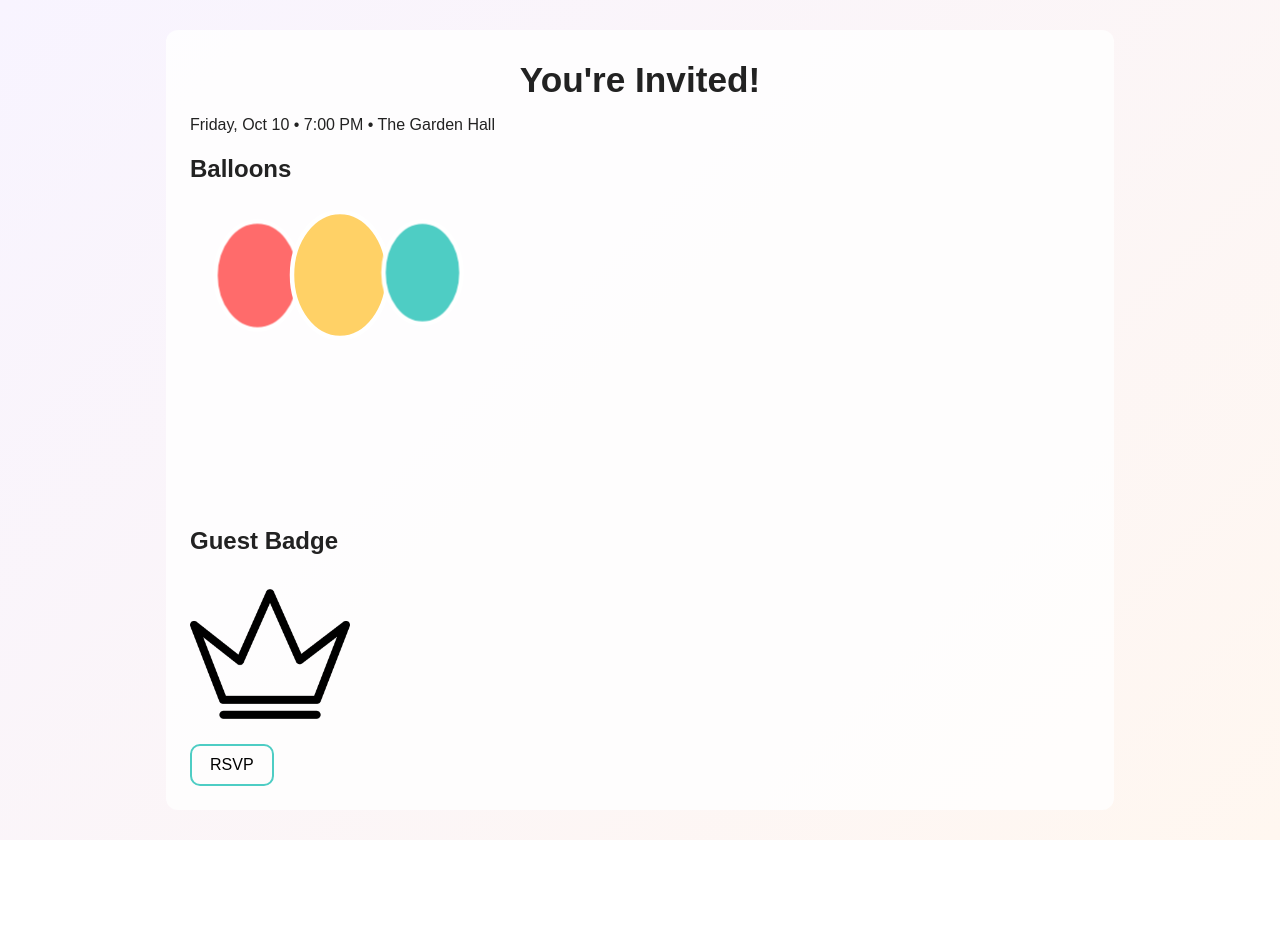
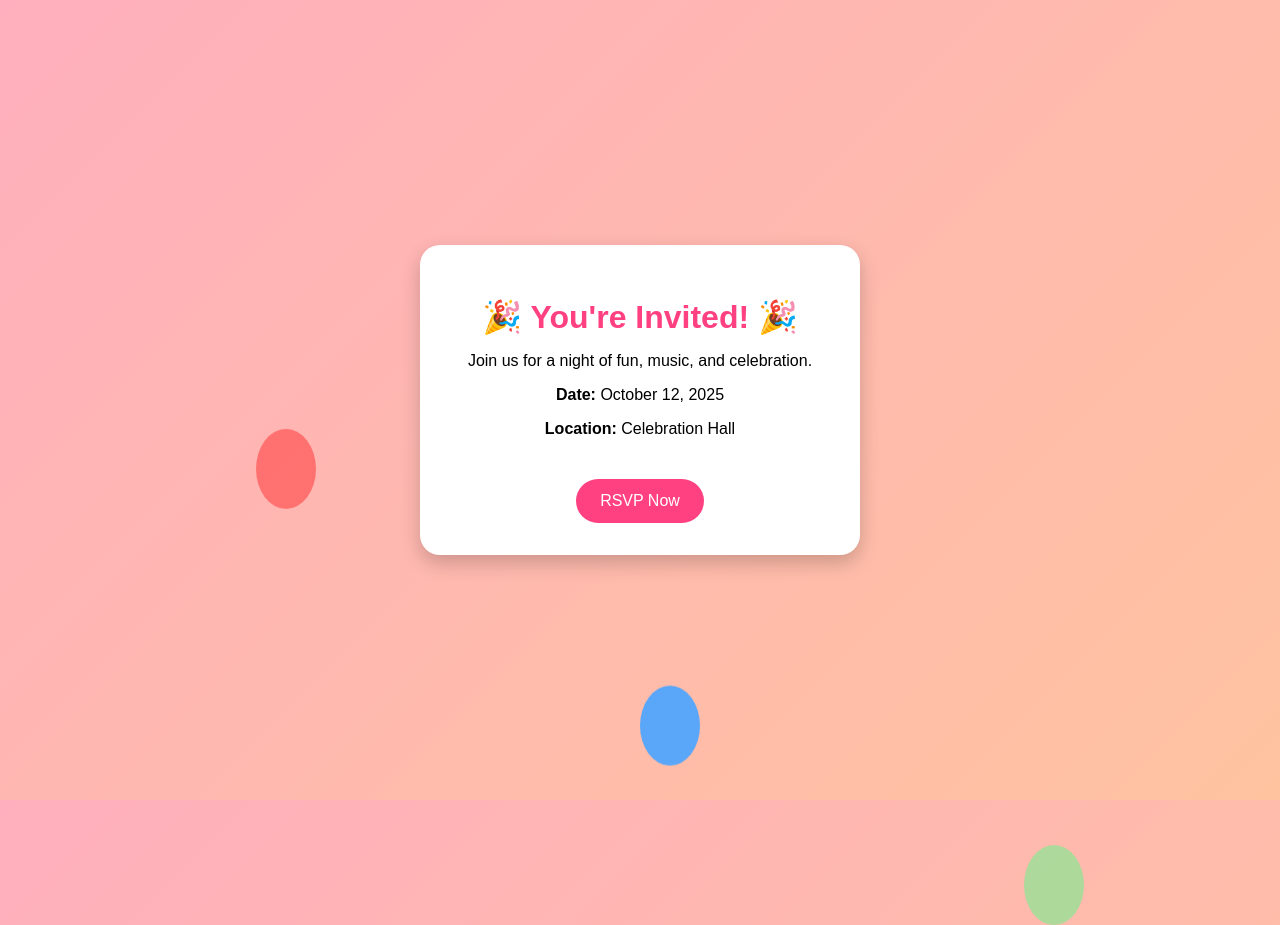
Before and after one commit to saxenapriti1008-stack/SVG-Assignment-9, a plain HTML site: page index.html in a window 1280 px wide. Before the commit the page ends 840 px from the top, so only its background shows below. Drawn offline with nearby package versions, Linux system fonts and the light colour scheme.

Commit message:
Added CSS Animation
Updated index.html
Updated style.css

```diff
--- a/index.html
+++ b/index.html
@@ -1,59 +1,27 @@
-<!doctype html>
+<!DOCTYPE html>
 <html lang="en">
 <head>
-  <meta charset="utf-8" />
-  <meta name="viewport" content="width=device-width,initial-scale=1"/>
-  <title>You're Invited</title>
-  <link rel="stylesheet" href="styles/nomralize.css">
+  <meta charset="UTF-8">
+  <meta name="viewport" content="width=device-width, initial-scale=1.0">
+  <title>You're Invited!</title>
+
+  <!-- Animate.css -->
+   <link rel="stylesheet" href="styles/nomralize.css">
   <link rel="stylesheet" href="https://cdnjs.cloudflare.com/ajax/libs/animate.css/4.1.1/animate.min.css"/>
   <link rel="stylesheet" href="styles/style.css">
 </head>
 <body>
-  <main class="container">
-    <header class="hero">
-      <h1 class="invite-title animate__animated animate__bounceIn">You're Invited!</h1>
-      <p class="subtitle">Friday, Oct 10 • 7:00 PM • The Garden Hall</p>
-    </header>
+  <div class="card animate__animated animate__fadeInDown">
+    <h1 class="animate__animated animate__bounceIn">🎉 You're Invited! 🎉</h1>
+    <p>Join us for a night of fun, music, and celebration.</p>
+    <p><strong>Date:</strong> October 12, 2025</p>
+    <p><strong>Location:</strong> Celebration Hall</p>
+    <a href="#" class="btn">RSVP Now</a>
+  </div>
 
-    <!-- Inline SVG (animated) -->
-    <section>
-      <h2>Balloons</h2>
-      <svg id="balloons" viewBox="0 0 200 200" width="300" height="300">
-        <g class="group-left">
-          <ellipse cx="45" cy="60" rx="28" ry="36" class="balloon-body" />
-          <path d="M45 96 q0 12 0 24" class="string" />
-        </g>
-        <g class="group-middle">
-          <ellipse cx="100" cy="50" rx="32" ry="42" class="balloon-body middle" />
-          <path d="M100 92 q0 12 0 24" class="string" />
-        </g>
-        <g class="group-right">
-          <ellipse cx="155" cy="65" rx="26" ry="34" class="balloon-body right" />
-          <path d="M155 99 q0 12 0 24" class="string" />
-        </g>
-      </svg>
-    </section>
-
-    <!-- External SVG -->
-    <section>
-      <h2>Guest Badge</h2>
-      <img src="images/medium-royal-crown.png" alt="Crown badge" class="badge"/>
-    </section>
-
-    <section>
-      <button id="rsvpBtn" class="rsvp animate__animated">RSVP</button>
-    </section>
-
-  </main>
-  <script>
-    // small click animation using animate.css
-    const btn = document.getElementById('rsvpBtn');
-    btn.addEventListener('click', () => {
-      btn.classList.remove('animate__heartBeat');
-      void btn.offsetWidth; // reflow to restart animation
-      btn.classList.add('animate__heartBeat');
-      alert('Thanks — RSVP noted (demo).');
-    });
-  </script>
+  <!-- Floating balloons -->
+  <div class="balloon red"></div>
+  <div class="balloon blue"></div>
+  <div class="balloon green"></div>
 </body>
 </html>
--- a/styles/style.css
+++ b/styles/style.css
@@ -1,33 +1,64 @@
-:root{
-  --accent1:#ff6b6b;
-  --accent2:#ffd166;
-  --accent3:#4ecdc4;
-  --bg: linear-gradient(135deg,#f8f4ff,#fff7f0);
-  --text:#222;
+body {
+  margin: 0;
+  font-family: 'Poppins', sans-serif;
+  background: linear-gradient(135deg, #ffafbd, #ffc3a0);
+  height: 100vh;
+  display: flex;
+  justify-content: center;
+  align-items: center;
+  overflow: hidden;
 }
-body{margin:0;font-family:Arial,Helvetica,sans-serif;background:var(--bg);color:var(--text);}
-.container{max-width:900px;margin:30px auto;padding:24px;background:rgba(255,255,255,0.8);border-radius:12px;}
-.invite-title{font-size:2.2rem;text-align:center;margin:6px 0;}
-.badge{width:160px;display:block;margin:10px 0;}
 
-/* Button transition */
-.rsvp{
-  padding:10px 18px;border-radius:10px;border:2px solid var(--accent3);
-  background:transparent;cursor:pointer;transition:transform 200ms ease, background-color 200ms ease;
+/* Card styling */
+.card {
+  background: white;
+  padding: 2rem 3rem;
+  border-radius: 20px;
+  text-align: center;
+  box-shadow: 0 8px 20px rgba(0,0,0,0.2);
 }
-.rsvp:hover{transform:translateY(-6px); background:var(--accent3); color:white;}
 
-/* SVG shapes */
-#balloons .balloon-body{fill:var(--accent1); stroke:#fff;stroke-width:3;}
-#balloons .balloon-body.middle{fill:var(--accent2);}
-#balloons .balloon-body.right{fill:var(--accent3);}
+.card h1 {
+  margin-bottom: 1rem;
+  color: #ff4081;
+}
 
-/* keyframes - balloons float */
-@keyframes float {
-  0% { transform: translateY(0) }
-  50% { transform: translateY(-22px) }
-  100% { transform: translateY(0) }
+.btn {
+  display: inline-block;
+  margin-top: 1.5rem;
+  padding: 0.8rem 1.5rem;
+  font-size: 1rem;
+  background: #ff4081;
+  color: white;
+  border-radius: 30px;
+  text-decoration: none;
+  transition: background 0.3s ease, transform 0.3s ease;
 }
-.group-left{animation: float 4s ease-in-out infinite}
-.group-middle{animation: float 4.6s ease-in-out infinite}
-.group-right{animation: float 3.7s ease-in-out infinite}
+
+/* CSS Transition (button hover effect) */
+.btn:hover {
+  background: #e91e63;
+  transform: scale(1.1);
+}
+
+/* Balloons */
+.balloon {
+  position: absolute;
+  bottom: -150px;
+  width: 60px;
+  height: 80px;
+  border-radius: 50%;
+  opacity: 0.8;
+  animation: floatUp 8s infinite ease-in;
+}
+
+.red { background: #ff4d4d; left: 20%; animation-delay: 0s; }
+.blue { background: #4da6ff; left: 50%; animation-delay: 2s; }
+.green { background: #4dff88; left: 80%; animation-delay: 4s; }
+
+/* Keyframe animation for balloons */
+@keyframes floatUp {
+  0% { transform: translateY(0); opacity: 0; }
+  20% { opacity: 1; }
+  100% { transform: translateY(-120vh); opacity: 0; }
+}
```
Also changed, not shown: images/medium-royal-crown.png (deleted).
